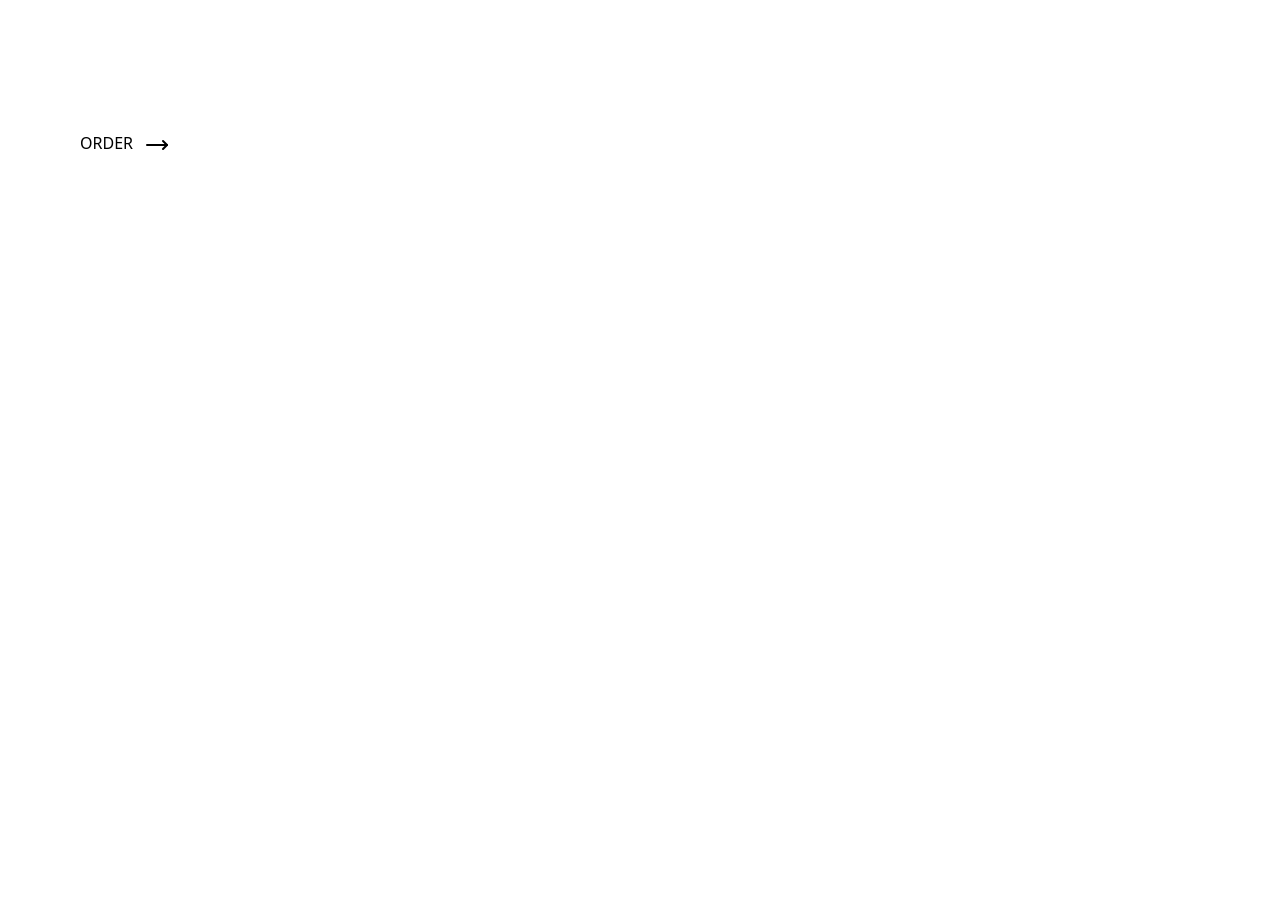
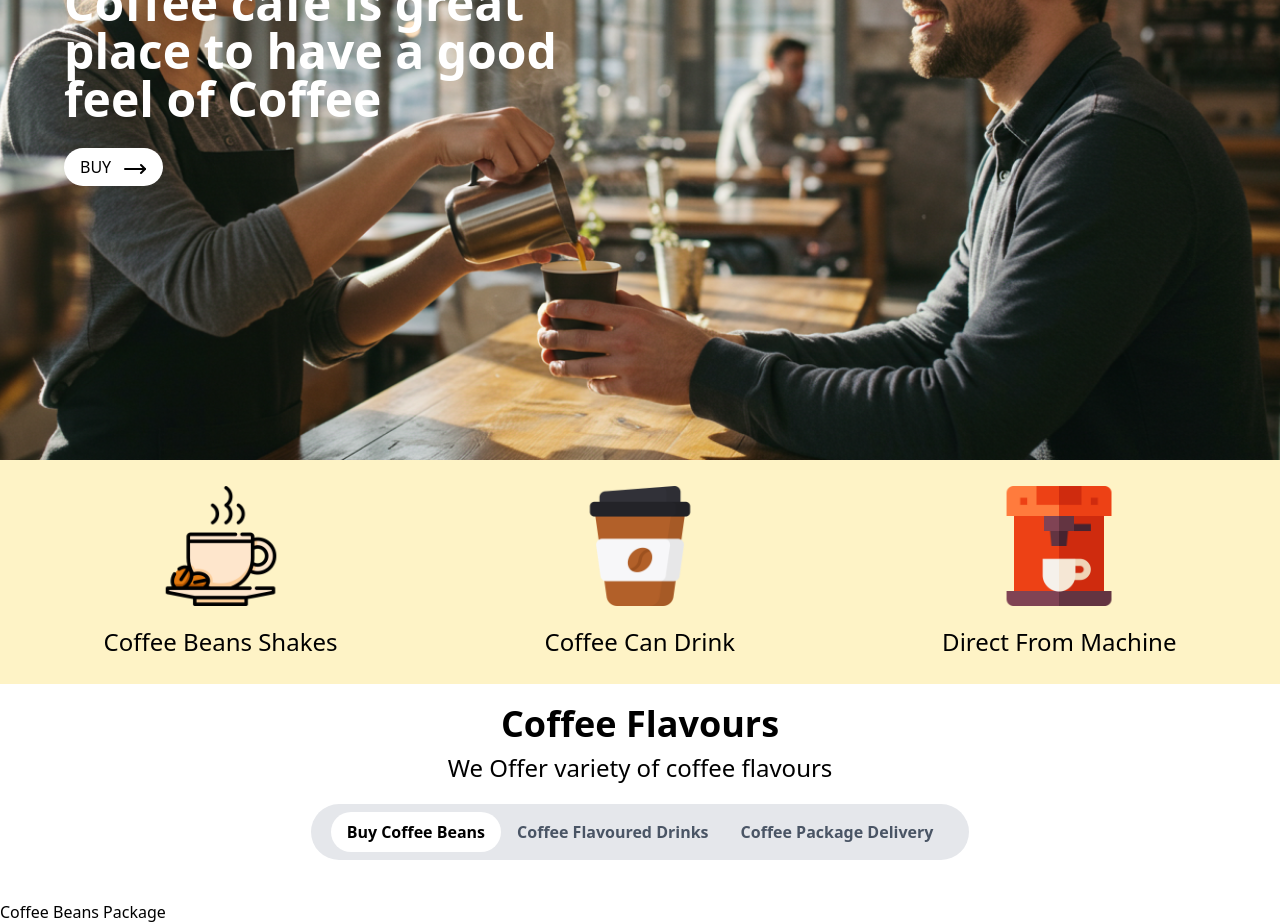
Before and after one commit to alex-anie/vue-coffee-app, a Vue app: page /coffee in a window 1280 px wide. Shown: the part 340-1264 px from the top of the page. Before the commit the page ends 800 px from the top, so only its background shows below. Built offline with nearby package versions, Linux system fonts and the light colour scheme.

Commit message:
Dynamic component button implemented

```diff
--- a/data/categories.js
+++ b/data/categories.js
@@ -9,7 +9,7 @@
         name: 'Caffè Latte',
         description: 'A creamy Starbucks-style caffè latte in a white ceramic cup and saucer, topped with smooth milk foam art in a rosetta pattern, photographed in soft café lighting.',
         path: '/src/assets/img/categories/caffè-latte.jpeg',
-         price: 43.21
+price: 43.21
     },
     {
         name: 'Cappuccino',
--- /dev/null
+++ b/data/coffeeBeans.js
@@ -0,0 +1,42 @@
+export const coffeeBeansData = [
+    {
+    name: "Ethiopian Yirgacheffe",
+    price: 14.00,
+    description: "Floral and citrusy beans with bright acidity, grown in Ethiopia."
+  },
+  {
+    name: "Colombian Supremo",
+    price: 15.50,
+    description: "Smooth, well-balanced beans with caramel sweetness and nutty notes."
+  },
+  {
+    name: "Kenyan AA",
+    price: 16.00,
+    description: "Bold and vibrant beans with wine-like flavors and berry undertones."
+  },
+  {
+    name: "Brazil Santos",
+    price: 13.75,
+    description: "Mellow and smooth coffee beans with a hint of chocolate and spice."
+  },
+  {
+    name: "Sumatra Mandheling",
+    price: 16.50,
+    description: "Earthy, full-bodied beans with a rich, syrupy finish from Indonesia."
+  },
+  {
+    name: "Guatemalan Antigua",
+    price: 15.25,
+    description: "Complex beans with cocoa, toffee sweetness, and a smoky finish."
+  },
+  {
+    name: "Costa Rican Tarrazu",
+    price: 14.75,
+    description: "Clean, bright flavor with balanced acidity and citrus notes."
+  },
+  {
+    name: "Honduran SHG",
+    price: 15.00,
+    description: "Sweet and smooth beans with hints of chocolate and red fruits."
+  }
+]
--- /dev/null
+++ b/data/packageDelivery.js
@@ -0,0 +1,42 @@
+export const packageDeliveryData = [
+    {
+        name: "Espresso",
+        price: 3.00,
+        description: "Strong and rich single shot of pure coffee."
+  },
+  {
+        name: "Americano",
+        price: 3.50,
+        description: "Espresso diluted with hot water for a smooth taste."
+  },
+  {
+        name: "Cappuccino",
+        price: 4.00,
+        description: "Espresso topped with steamed milk and a thick milk foam."
+  },
+  {
+        name: "Latte",
+        price: 4.50,
+        description: "Creamy blend of espresso and steamed milk with light foam."
+  },
+  {
+        name: "Mocha",
+        price: 5.00,
+        description: "Espresso mixed with chocolate syrup, steamed milk, and whipped cream."
+  },
+  {
+        name: "Macchiato",
+        price: 3.75,
+        description: "Espresso with a small splash of frothy milk on top."
+  },
+  {
+        name: "Flat White",
+        price: 4.25,
+        description: "Velvety microfoam milk poured over a strong espresso base."
+  },
+  {
+        name: "Iced Coffee",
+        price: 4.75,
+        description: "Chilled coffee served over ice, refreshing and smooth."
+  }
+]
--- /dev/null
+++ b/src/components/layouts/HeadingSecText.vue
@@ -0,0 +1,21 @@
+<script setup>
+    defineProps({
+        heading: {
+            type: String,
+            required: true
+        },
+
+        text: {
+            type: String,
+            required: true
+        }
+    })
+</script>
+
+<template>
+    <!-- Heading Section Text -->
+        <div class="flex flex-col items-center my-5">
+            <h1 class="font-bold text-4xl">{{ heading }}</h1>
+            <p class="flex justify-center mt-2 text-2xl">{{ text }}</p>
+        </div>
+</template>
--- a/src/components/layouts/Hero.vue
+++ b/src/components/layouts/Hero.vue
@@ -7,11 +7,7 @@
 <template>
     <main class="w-full h-screen bg-top bg-no-repeat bg-cover">
         <section class="w-[90%] h-full mx-auto flex flex-col justify-center">
-            <HeroText text="coffee at your service" />
-            <HeroHeadingText class="w-[48%] text-white" text="We Offer the richest coffee in the city!"/>
-            <div>
-                <HeroButton href="/order" text="Order" />
-            </div>
+            <slot></slot>
         </section>
     </main>
 </template>
--- a/src/components/layouts/Testimony.vue
+++ b/src/components/layouts/Testimony.vue
@@ -4,6 +4,7 @@
     import { ChevronRight, ChevronLeft } from 'lucide-vue-next';
     import 'vue3-carousel/carousel.css';
     import { Carousel, Slide, Pagination, Navigation } from 'vue3-carousel';
+    import HeadingSecText from './HeadingSecText.vue';
 
     const testimonials = ref(testimonialsData);
 
@@ -37,11 +38,7 @@
 <template>
     <main class="w-screen py-8 md:-[25em]">
 
-        <!-- Heading text -->
-        <div class="flex flex-col items-center my-5">
-            <h1 class="font-bold text-4xl">Testimony</h1>
-            <p class="flex justify-center mt-2 text-2xl">See what our customers are saying</p>
-        </div>
+        <HeadingSecText text="See what our customers are saying" heading="Testimony" />
 
         <section class="w-[90%] mx-auto">
 
--- a/src/pages/Coffee.vue
+++ b/src/pages/Coffee.vue
@@ -1,8 +1,53 @@
 <script setup>
-import Hero from '@/components/layouts/Hero.vue';
+    import Hero from '@/components/layouts/Hero.vue';
+    import HeroText from '@/components/util/HeroText.vue';
+    import HeroHeadingText from '@/components/util/HeroHeadingText.vue';
+    import CoffeeTypes from '@/components/layouts/CoffeeTypes.vue';
+    import HeroButton from '@/components/util/HeroButton.vue';
+    import HeadingSecText from '@/components/layouts/HeadingSecText.vue';
+    import CoffeeBeans from './services/CoffeeBeans.vue';
+    import FlavouredDrinks from './services/FlavouredDrinks.vue';
+    import PackageDelivery from './services/PackageDelivery.vue';
 
+    import { ref } from 'vue';
+
+    const tabs = ref([
+            {label: 'Buy Coffee Beans', component: CoffeeBeans},
+            {label: 'Coffee Flavoured Drinks', component: FlavouredDrinks},
+            {label: 'Coffee Package Delivery', component: PackageDelivery}
+        ]);
+
+    const currentTabs = ref(tabs.value[0]);
 </script>
 
 <template>
-    <Hero />
+    <Hero class="bg-[url(@/assets/img/lady-bartending.jpg)]">
+        <HeroText text="Buy smooth coffee at our coffee cafe" />
+        <HeroHeadingText class="w-[48%] text-white" text="Coffee cafe is great place to have a good feel of Coffee"/>
+        <div>
+            <HeroButton text="Buy" href="/order" />
+        </div>
+    </Hero>
+    <CoffeeTypes />
+
+    <main>
+        <HeadingSecText text="We Offer variety of coffee flavours" heading="Coffee Flavours" />
+
+        <section>
+            <aside class="mb-10 bg-gray-200  w-fit mx-auto rounded-full py-2 px-5">
+                <button
+                    :class="[currentTabs.label === tab.label ?
+                    ' text-black bg-white rounded-full':
+                    'text-gray-600',
+                    'font-bold cursor-pointer transition-colors duration-500 ease-in py-2 px-4']"
+                    @click="currentTabs=tab" v-for="tab in tabs" :key="tab.label">
+                    {{ tab.label }}
+                </button>
+            </aside>
+
+            <aside>
+                <component :is="currentTabs.component"></component>
+            </aside>
+        </section>
+    </main>
 </template>
--- a/src/pages/Home.vue
+++ b/src/pages/Home.vue
@@ -6,12 +6,20 @@
 import Showcase from '@/components/layouts/Showcase.vue';
 import Testimony from '@/components/layouts/Testimony.vue';
 import HeroButton from '@/components/util/HeroButton.vue';
+import HeroText from '@/components/util/HeroText.vue';
+import HeroHeadingText from '@/components/util/HeroHeadingText.vue';
 
 
 </script>
 
 <template>
-    <Hero class="bg-[url(@/assets/img/man-pouring-coffee.png)]" />
+    <Hero class="bg-[url(@/assets/img/man-pouring-coffee.png)]">
+        <HeroText text="coffee at your service" />
+        <HeroHeadingText class="w-[48%] text-white" text="We Offer the richest coffee in the city!"/>
+        <div>
+            <HeroButton href="/order" text="Order"/>
+        </div>
+    </Hero>
     <CoffeeTypes />
     <Categories />
     <Showcase>
--- /dev/null
+++ b/src/pages/services/CoffeeBeans.vue
@@ -0,0 +1,3 @@
+<template>
+    <p>Coffee Beans Package</p>
+</template>
--- /dev/null
+++ b/src/pages/services/FlavouredDrinks.vue
@@ -0,0 +1,3 @@
+<template>
+    <p>Coffee Flavoured Drinks</p>
+</template>
--- /dev/null
+++ b/src/pages/services/PackageDelivery.vue
@@ -0,0 +1,3 @@
+<template>
+    <p>Coffee Package Delivery</p>
+</template>
```
